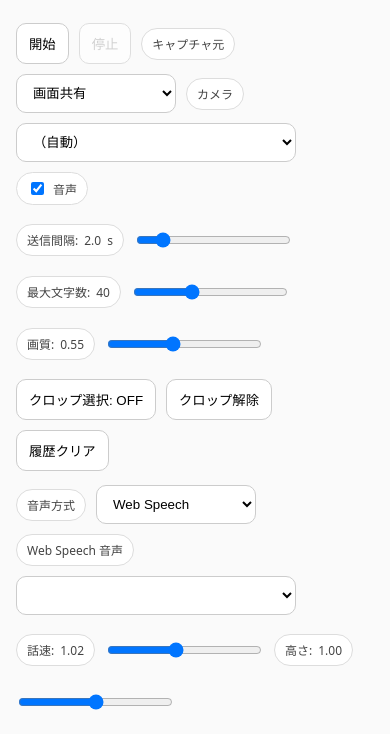
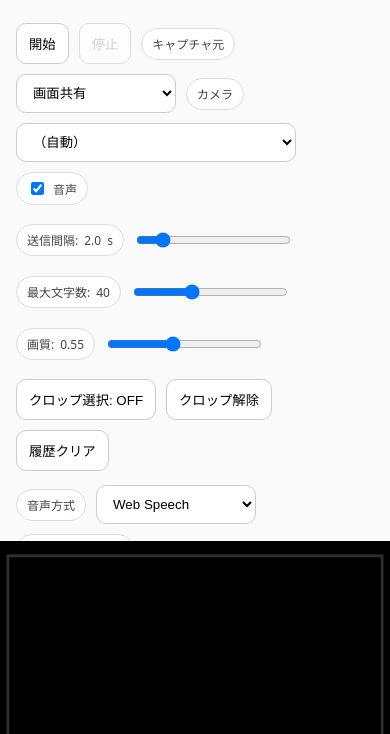
Before and after one commit to KickboxerJ0322/ai-commentator, a website: page public/index.html in a window 390 px wide. Shown: the part 78-812 px from the top of the page. Drawn offline with Linux system fonts and the light colour scheme.

Commit message:
Mobile layout: bottom fixed video + studio layout refinement

```diff
--- a/public/index.html
+++ b/public/index.html
@@ -97,17 +97,6 @@
       margin-bottom: 14px;
     }
 
-    /* モバイル対応（幅900px以下で縦並び） */
-    @media (max-width: 900px) {
-      .app {
-        flex-direction: column;
-      }
-
-      .left-panel {
-        width: 100%;
-      }
-    }
-
     /* ===== スタジオレイアウト強化 ===== */
 
     html, body {
@@ -191,11 +180,17 @@
       inset: 0;
     }
 
-    /* ===== モバイル対応 ===== */
+    /* ===== スマホ：ビデオ下固定 ===== */
     @media (max-width: 900px) {
 
+      body {
+        display: block;
+      }
+
       .app {
-        flex-direction: column;
+        display: block;
+        padding: 16px;
+        padding-bottom: 56vw; /* 16:9の高さ分の余白 */
         overflow: visible;
       }
 
@@ -206,11 +201,18 @@
       }
 
       .right-panel {
+        position: fixed;
+        bottom: 0;
+        left: 0;
         width: 100%;
+        background: #000;
+        z-index: 100;
       }
 
       .stage {
+        width: 100%;
         aspect-ratio: 16 / 9;
+        border-radius: 0;
       }
     }
 
```
